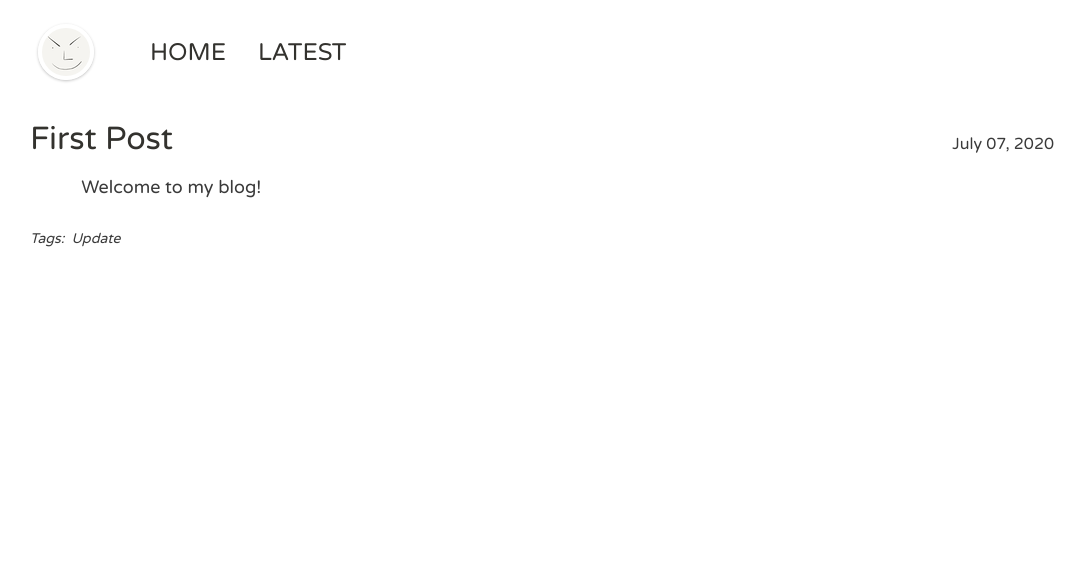
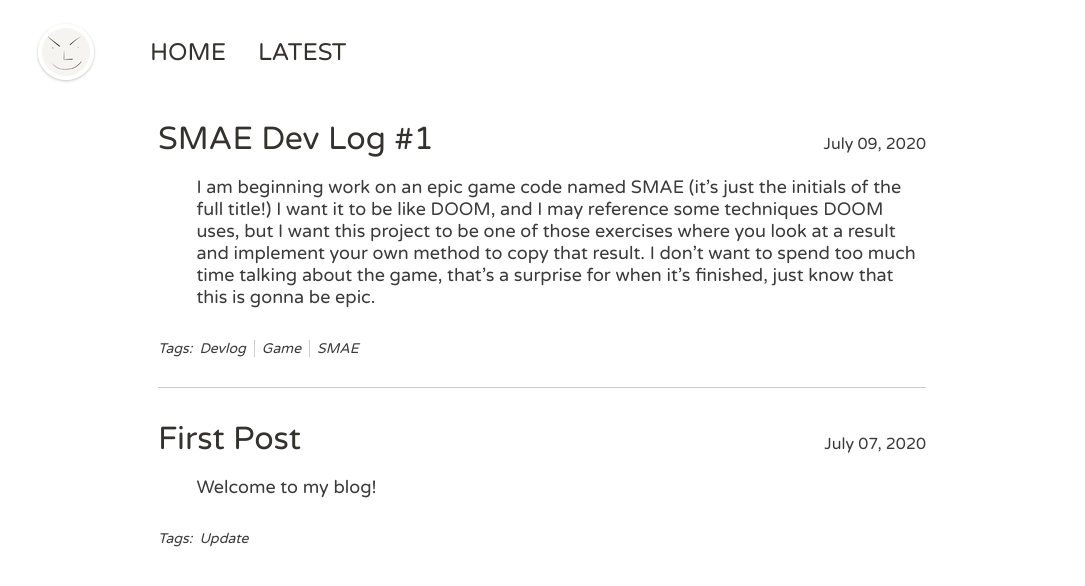
Before and after one commit to MisterMjir/mistermjir.github.io, a Jekyll site: the page built from latest.html, in a window 1280 px wide. Shown: the top 586 px of the page, without its empty margins (98-1183 px from the left). Built offline with Jekyll 4.4.1, drawn with Linux system fonts in a browser that asks for light colours.

Commit message:
Image, Code Stlying | Layout spacing update

````diff
--- /dev/null
+++ b/_posts/2020-07-08-smae-dev-log-1.md
@@ -0,0 +1,72 @@
+---
+layout: post
+title:  "SMAE Dev Log #1"
+date:   2020-07-08 22:32:00 -0500
+categories: Devlog Game SMAE
+---
+
+I am beginning work on an epic game code named SMAE (it's just the initials of the full title!)
+I want it to be like DOOM, and I may reference some techniques DOOM uses, but I want this project
+to be one of those exercises where you look at a result and implement your own method to copy that
+result. I don't want to spend too much time talking about the game, that's a surprise for when it's
+finished, just know that this is gonna be epic.
+
+I like old school game developers. Those people are absolute legends. They were masters of coding and
+math, I wish I could've been in those days because it's harder to flex your skills when you have these
+higher level languages which are taught and they make a lot of things easier. Anyways, I also have
+plenty fun coding games from scratch (with code, not the website but the website's fun too!). For
+our TSA Video Game Competition I coded the entire thing because I knew it would be fun rather than using
+a game engine (which we were absolutely advised to use, had to convince advisor I knew what I was doing).
+Despite all of that I think this is the fourth game I am making with C++. I tried to remake two of my
+scratch games, one I just stopped working on it and the other never got to a playable point and the TSA
+game is the third one.
+
+Anywho, let's start with libraries. I am going to be using SDL2 with a combo of OpenGL. I could use
+GLEW or something and get another sound library but SDL has an easy sound library extension and I've
+tried it out and it works.
+
+The first thing I need to do is figure out the map system. I'm just gonna heavily go off DOOM for this. So
+the basic building block of the maps are vertexes (or points) and then there are other stuff like lines, walls,
+sectors, enemies, ton of stuff. I'm gonna start of small and just focus on the vertexes, lines (for walls), and
+a floor for my first goal. Making a map is gonna be kinda complicated so why not make a map editor?!
+
+It was time to begin structuring my project, it is going somewhat like this:
+```
+game
+map_editor
+| - src
+| - | - code goes here
+| - CMakeLists.txt
+| - README.md
+CMakeLists.txt
+README.md
+```
+
+Going to use CMake to build because that's the easy way I know to also get it working on Windows. I'm making this on
+Ubuntu by the way because I don't want to do C++ in Windows.
+
+So it starts with just a window. Then you gotta change the screen color to make sure it's actually working, and then you're
+good to go! So I made the top part of the window just a standard grid you see sometimes and left some room at the bottom
+for eventual tools I'm going to use.
+
+If you really want to see some code then just wait for me to make some more progress, I will just upload it to GitHub so
+you can see all of it.
+
+The grid is looking epic, now let's add a player. This will just be the spawn point of the player at (0, 0), but that puts
+it at the top left (remember how computer graphics work) so I'll add an offset so we can "center" the player on the screen.
+I have activated glOrtho so we can use the computer graphics we are taught in school rather than the OpenGL projections
+an transformations.
+
+This is starting to get somewhere, now I want to move and zoom. Added a class to handle window buttons and boom! Now we
+can move, zoom in, and zoom out! It looks like this:
+
+<img src="/assets/images/smae_dev_log_1.gif">
+
+That's pretty much it for this log. The next step to reach the first goal is to add tools so we can add vertexes and line
+(and possible a floor while we are at it). Then we gotta save this data into a file and then create a game to see if the
+map works. Lot of stuff but slowly I can get there.
+
+I think next time I should take more pictures of progress as I work through it so this blog can be a little bit better. One
+GIF ain't gonna cut it if I don't want to bore you with the details of the code.
+
+Hope you get inspired to do/make something fun.
--- a/_sass/_general.scss
+++ b/_sass/_general.scss
@@ -27,3 +27,17 @@
   position: relative;
   text-decoration: underline;
 }
+
+img {
+  display: block;
+  margin: auto;
+  box-shadow: 0 5px 15px rgba(0,0,0,.25);
+}
+
+pre.highlight {
+  padding: 16px;
+  border-radius: 16px;
+  background-color: #2a2d37;
+  color: #fff;
+  box-shadow: 0 5px 15px rgba(0,0,0,.25);
+}
--- a/_sass/_post.scss
+++ b/_sass/_post.scss
@@ -1,5 +1,5 @@
 .post-wrapper {
-  padding: 0 10%;
+  padding: 0 20%;
 
   .post-meta {
     .post-date {
--- a/_sass/_post_list.scss
+++ b/_sass/_post_list.scss
@@ -1,5 +1,5 @@
 .post-list {
-  padding: 0 10%;
+  padding: 0 20%;
 
   .post {
     padding: 16px 0;
````
Also changed, not shown: assets/images/smae_dev_log_1.gif (added).
